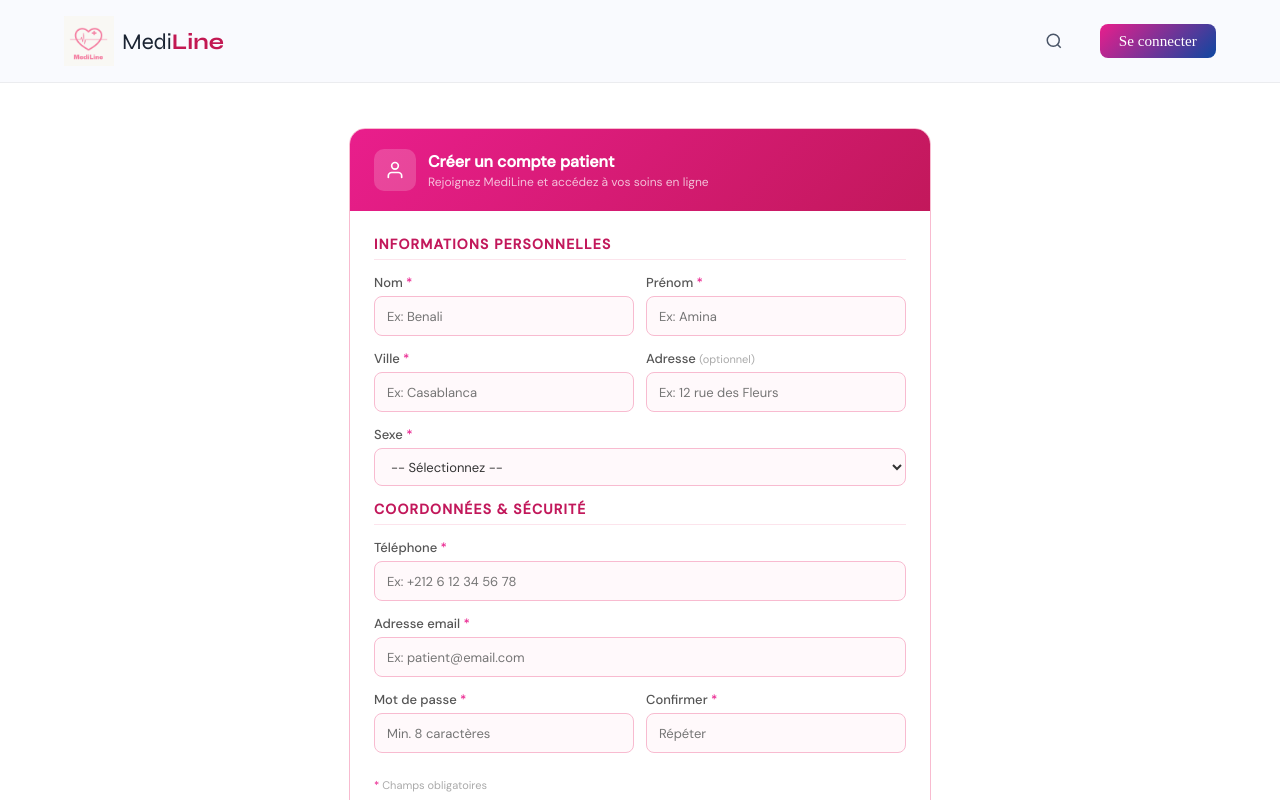
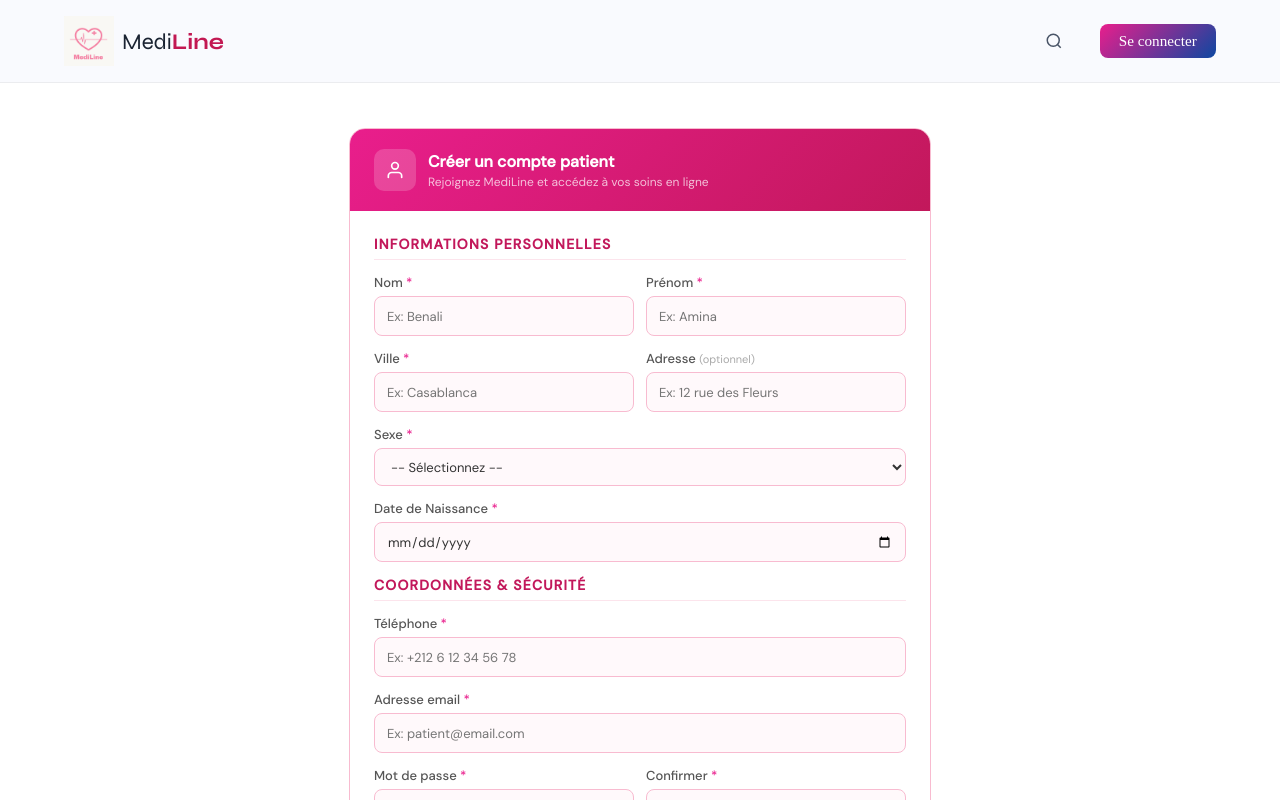
Before and after one commit to devmakeyichris/MedilineFull, a SvelteKit app in the folder Front/: page /register-pat in a window 1280 px wide. Shown: the top 800 px of the page. Built offline with nearby package versions, Linux system fonts and the light colour scheme.

Commit message:
register:correction de redirection et mot de passe

```diff
--- a/Front/src/routes/register-med/+page.svelte
+++ b/Front/src/routes/register-med/+page.svelte
@@ -46,7 +46,7 @@
       const response = await fetch("http://localhost:8086/docteurs/add", {
         method: "POST",
         headers: { "Content-Type": "application/json" },
-        body: JSON.stringify({ nom, prenom, email, telephone, adresse, ville, specialite, sexe, MotDePasse: password })
+        body: JSON.stringify({ nom, prenom, email, telephone, adresse, ville, specialite, sexe, dateNaissance, motDePasse: password })
       });
 
       if (response.ok) {
--- a/Front/src/routes/register-pat/+page.svelte
+++ b/Front/src/routes/register-pat/+page.svelte
@@ -10,6 +10,8 @@
   let erreur = $state<Record<string, string>>({});
   let succes = $state(false);
   let sexe = $state('');
+  let dateNaissance = $state('');
+
 
   function valider() {
     erreur = {};
@@ -20,6 +22,7 @@
     if (!telephone.trim()) erreur.telephone = "Le téléphone est obligatoire.";
     else if (!/^[0-9+\s]{8,15}$/.test(telephone)) erreur.telephone = "Numéro invalide.";
     if (!ville.trim()) erreur.ville = "La ville est obligatoire.";
+    if (!dateNaissance) erreur.dateNaissance = "La date de naissance est obligatoire.";
     if (!password) erreur.password = "Le mot de passe est obligatoire.";
     else if (password.length < 8) erreur.password = "Le mot de passe doit contenir au moins 8 caractères.";
     if (confirmerMotdepasse !== password) erreur.confirmerMotdepasse = "Les mots de passe ne correspondent pas.";
@@ -34,7 +37,7 @@
       const response = await fetch("http://localhost:8086/patients/add", {
         method: "POST",
         headers: { "Content-Type": "application/json" },
-        body: JSON.stringify({ nom, prenom, email, telephone, adresse, ville, sexe, password })
+        body: JSON.stringify({ nom, prenom, email, telephone, adresse, ville, sexe, dateNaissance, password })
       });
 
       if (response.ok) {
@@ -60,7 +63,7 @@
         <div class="check-icon">✓</div>
         <h2>Compte créé avec succès !</h2>
         <p>Bienvenue <strong>{prenom} {nom}</strong>. Un email de confirmation a été envoyé à <strong>{email}</strong>.</p>
-        <a href="/login" class="btn-submit">Se connecter</a>
+        <a href="/login-page" class="btn-submit">Se connecter</a>
       </div>
 
     {:else}
@@ -124,6 +127,12 @@
           </select>
           {#if erreur.sexe}<span class="err-msg">{erreur.sexe}</span>{/if}
         </div>
+        <div class="field">
+        <label for="dateNaissance">Date de Naissance <span class="req">*</span></label>
+        <input id="dateNaissance" type="date" bind:value={dateNaissance}
+          class:error={erreur.dateNaissance} />
+        {#if erreur.dateNaissance}<span class="err-msg">{erreur.dateNaissance}</span>{/if}
+       </div>
 
         <div class="section">Coordonnées & sécurité</div>
 
```
